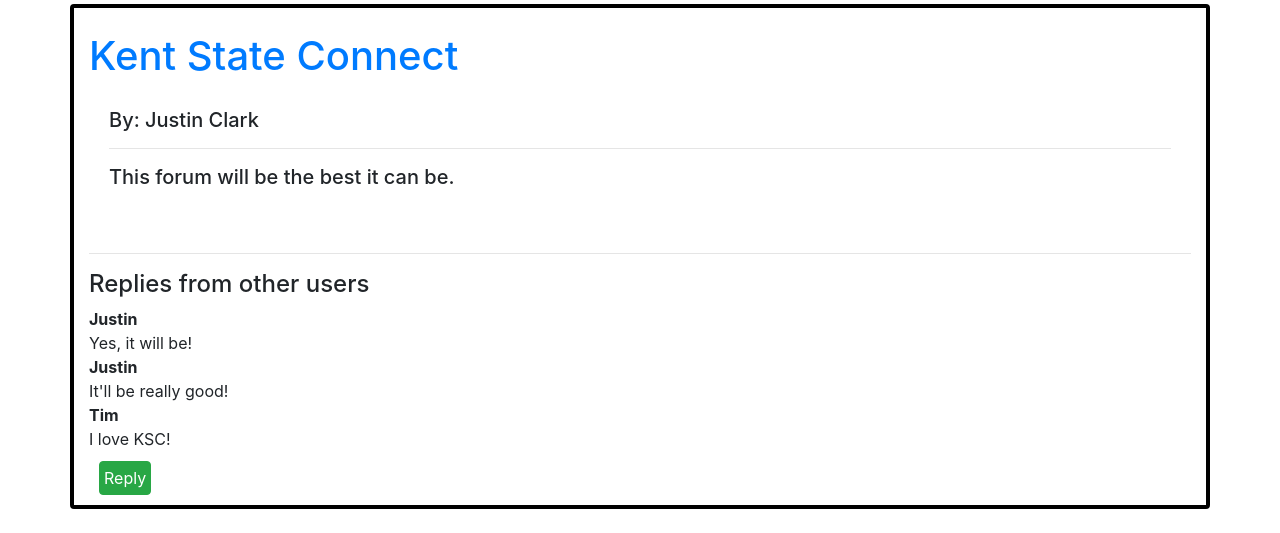
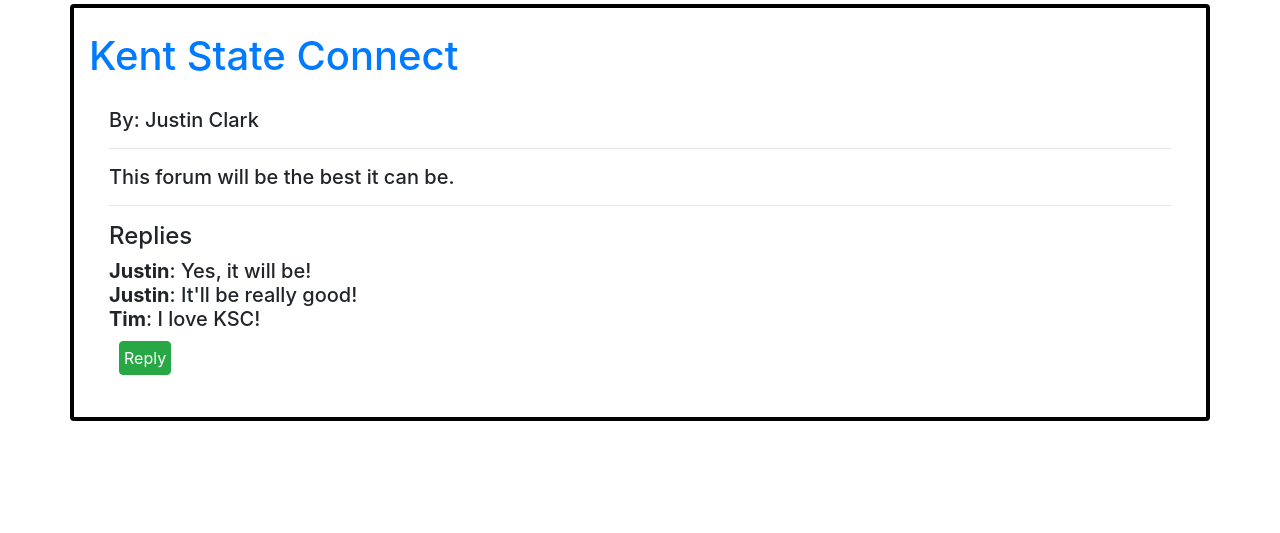
Before and after one commit to justintclark/Kent-State-Connect, a Django app: page / in a window 1280 px wide. Shown: the part 288-821 px from the top of the page. After the commit the page ends 709 px from the top, so only its background shows below. Run offline with Django 3.2, Linux system fonts and the light colour scheme; data comes from the database, SQL or seed files in the repository; parts of the project's set-up code (start-up, migrations or seed data) failed here and were passed over; some libraries are stand-ins or nearby versions.

Commit message:
small update

```diff
--- a/templates/home.html
+++ b/templates/home.html
@@ -34,13 +34,13 @@
                             <p> By: {{forum.name}}</p>
                             <hr>
                             <p>{{forum.description}}</p>
-                            </h5>
+
                             <hr>
-                            <h4>Replies from other users</h4>
+                            <h4>Replies</h4>
                             {%for discuss in discussions%}
                             {%for objs in discuss%}
                             {% if objs.forum == forum %}
-                               <b>{{objs.name}}</b>
+                               <b>{{objs.name}}</b>:
                                {{objs.discuss}}
                                <br>
                             {% endif %}
```
